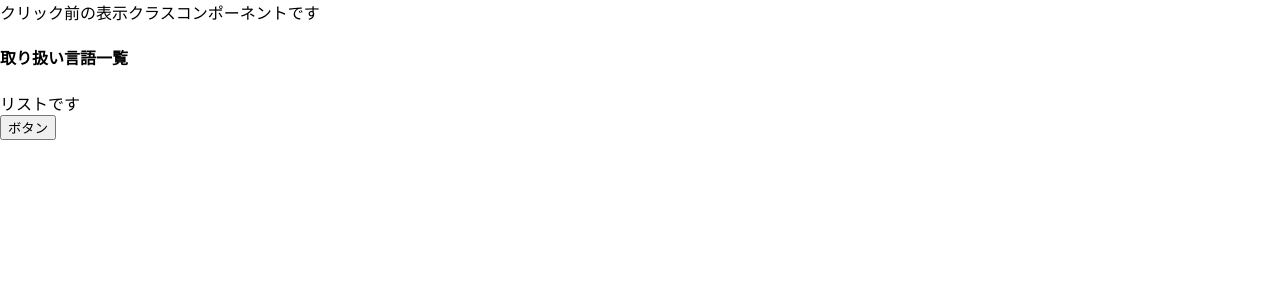
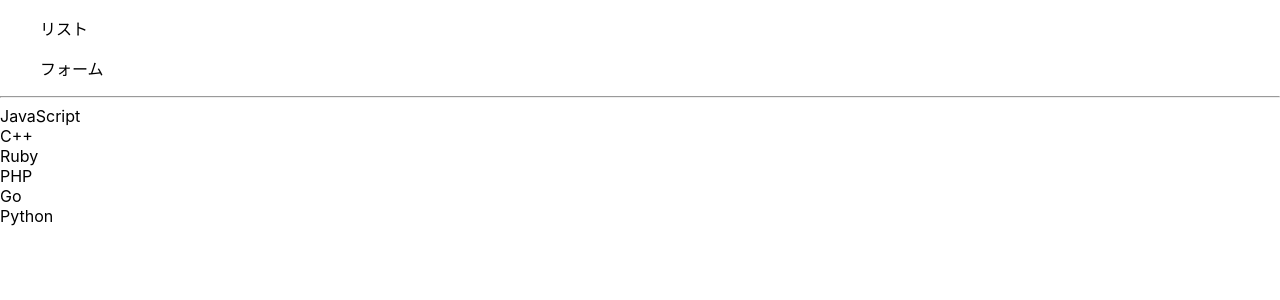
Before and after one commit to kngy0306/react-tutorial, a React (Create React App) app: page / in a window 1280 px wide. Shown: the top 300 px of the page. Built offline with nearby package versions, Linux system fonts and the light colour scheme.

Commit message:
:white_check_mark: 条件分岐、繰り返し処理を追加

```diff
--- a/src/App.js
+++ b/src/App.js
@@ -1,27 +1,26 @@
 import React from "react";
+import { Form } from "./Form";
 import { List } from "./List";
 
 class App extends React.Component {
   constructor(props) {
     super(props);
-    this.state = { description: "クリック前の表示" };
-  }
-
-  changeDescription() {
-    this.setState({
-      description: "クリック後の表示",
-    });
+    this.state = {
+      tab: "list",
+    };
   }
 
   render() {
-    const { description } = this.state;
+    const { tab } = this.state;
 
     return (
       <div>
-        {description}
-        クラスコンポーネントです
-        <List title="取り扱い言語一覧" />
-        <button onClick={() => this.changeDescription()}>ボタン</button>
+        <header>
+          <ul onClick={() => this.setState({ tab: "list" })}>リスト</ul>
+          <ul onClick={() => this.setState({ tab: "form" })}>フォーム</ul>
+        </header>
+        <hr />
+        {tab === "list" ? <List /> : <Form />}
       </div>
     );
   }
--- /dev/null
+++ b/src/Form.js
@@ -0,0 +1,7 @@
+import React from "react";
+
+export class Form extends React.Component {
+  render() {
+    return <div>フォーム</div>;
+  }
+}
--- a/src/List.js
+++ b/src/List.js
@@ -1,12 +1,15 @@
 import React from "react";
+
+const LANGUAGES = ["JavaScript", "C++", "Ruby", "PHP", "Go", "Python"];
 
 export class List extends React.Component {
   render() {
-    const {title} = this.props;
+    const { title } = this.props;
     return (
       <div>
-        <h4>{title}</h4>
-        <div>リストです</div>
+        {LANGUAGES.map((lang, index) => {
+          return <div key={index}>{lang}</div>;
+        })}
       </div>
     );
   }
```
